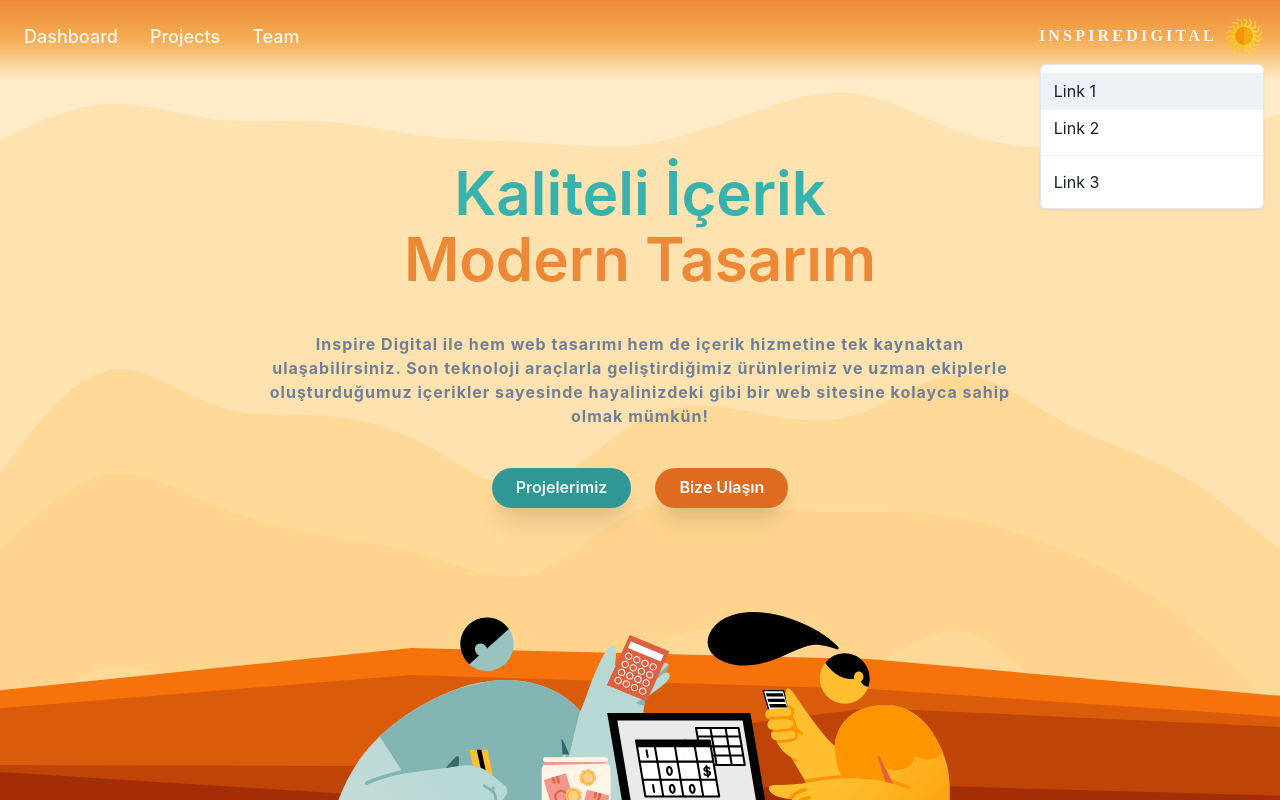
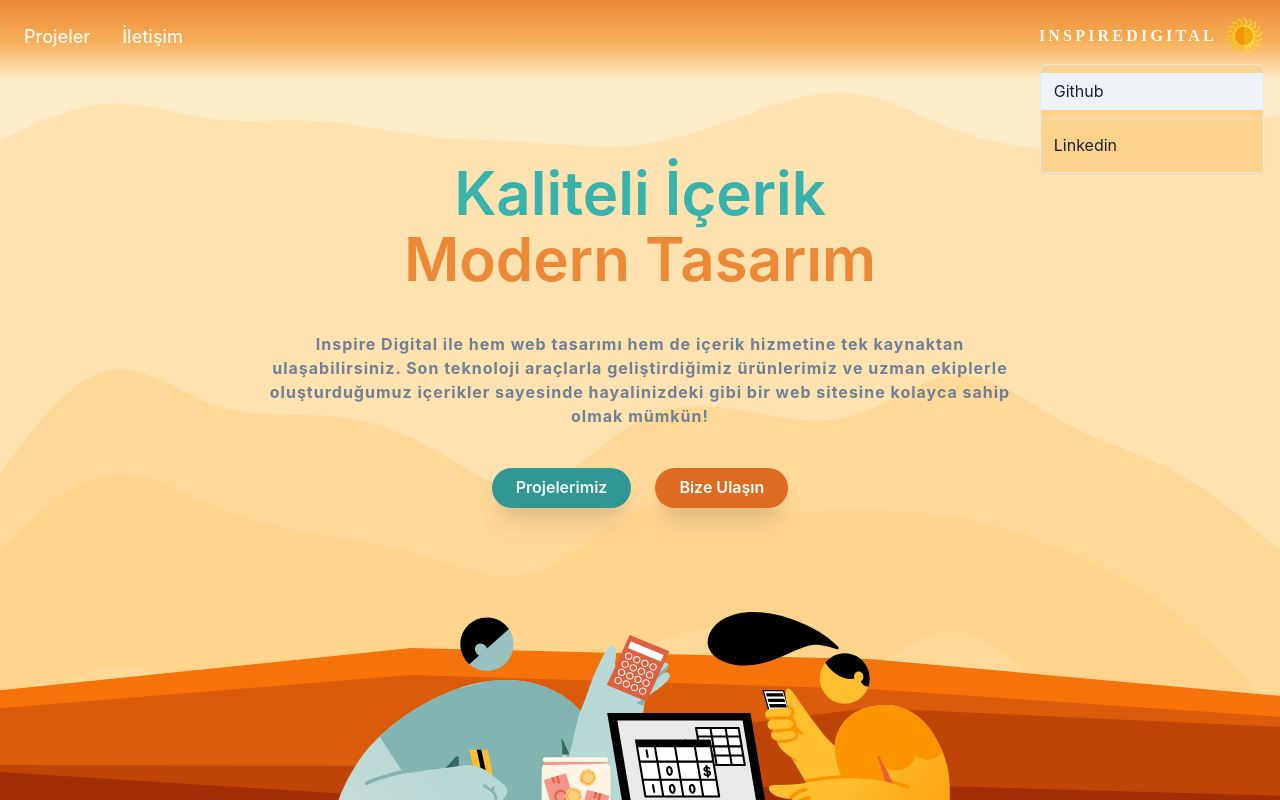
Before and after one commit to keremduran/inspiredigital, a Next.js app: page / in a window 1280 px wide. Both pictures are taken after a click on the button 1244 px from the left and 36 px from the top of the page. Shown: the top 800 px of the page. Built offline with nearby package versions, Linux system fonts and the light colour scheme.

Commit message:
Nav Links scroll

```diff
--- a/components/Nav.tsx
+++ b/components/Nav.tsx
@@ -16,9 +16,12 @@ import {
   Stack,
 } from '@chakra-ui/react';
 import { HamburgerIcon, CloseIcon } from '@chakra-ui/icons';
-const Links = ['Dashboard', 'Projects', 'Team'];
+const Links = [
+  { name: 'Projeler', href: '#projects' },
+  { name: 'İletişim', href: '#contact' },
+];
 
-const NavLink = ({ children }: { children: ReactNode }) => (
+const NavLink = (link: any) => (
   <Link
     px={2}
     py={1}
@@ -30,9 +33,9 @@ const NavLink = ({ children }: { children: ReactNode }) => (
       textDecoration: 'none',
       bg: useColorModeValue('orange.300', 'orange.700'),
     }}
-    href={'#'}
+    href={link.href}
   >
-    {children}
+    {link.name}
   </Link>
 );
 
@@ -58,7 +61,7 @@ export default function Nav() {
           />
           <HStack as={'nav'} spacing={4} display={{ base: 'none', md: 'flex' }}>
             {Links.map((link) => (
-              <NavLink key={link}>{link}</NavLink>
+              <NavLink {...link} key={link.name} />
             ))}
           </HStack>
 
@@ -79,11 +82,10 @@ export default function Nav() {
                 bgPosition={'center'}
                 aria-label='Opens Menu'
               />
-              <MenuList>
-                <MenuItem>Link 1</MenuItem>
-                <MenuItem>Link 2</MenuItem>
+              <MenuList bg='orange.200'>
+                <MenuItem _hover={{ bg: 'orange.300' }}>Github</MenuItem>
                 <MenuDivider />
-                <MenuItem>Link 3</MenuItem>
+                <MenuItem _hover={{ bg: 'orange.300' }}>Linkedin</MenuItem>
               </MenuList>
             </Menu>
           </Flex>
@@ -92,7 +94,7 @@ export default function Nav() {
           <Box pb={4} display={{ md: 'none' }}>
             <Stack as={'nav'} spacing={4}>
               {Links.map((link) => (
-                <NavLink key={link}>{link}</NavLink>
+                <NavLink {...link} key={link.name} />
               ))}
             </Stack>
           </Box>
--- a/components/Projects.tsx
+++ b/components/Projects.tsx
@@ -39,7 +39,7 @@ export default function Projects() {
   };
 
   return (
-    <Container className='projects' minW={'100vw'} p={0} m={0}>
+    <Container id='projects' className='projects' minW={'100vw'} p={0} m={0}>
       <Heading
         as='h2'
         p='2'
```
